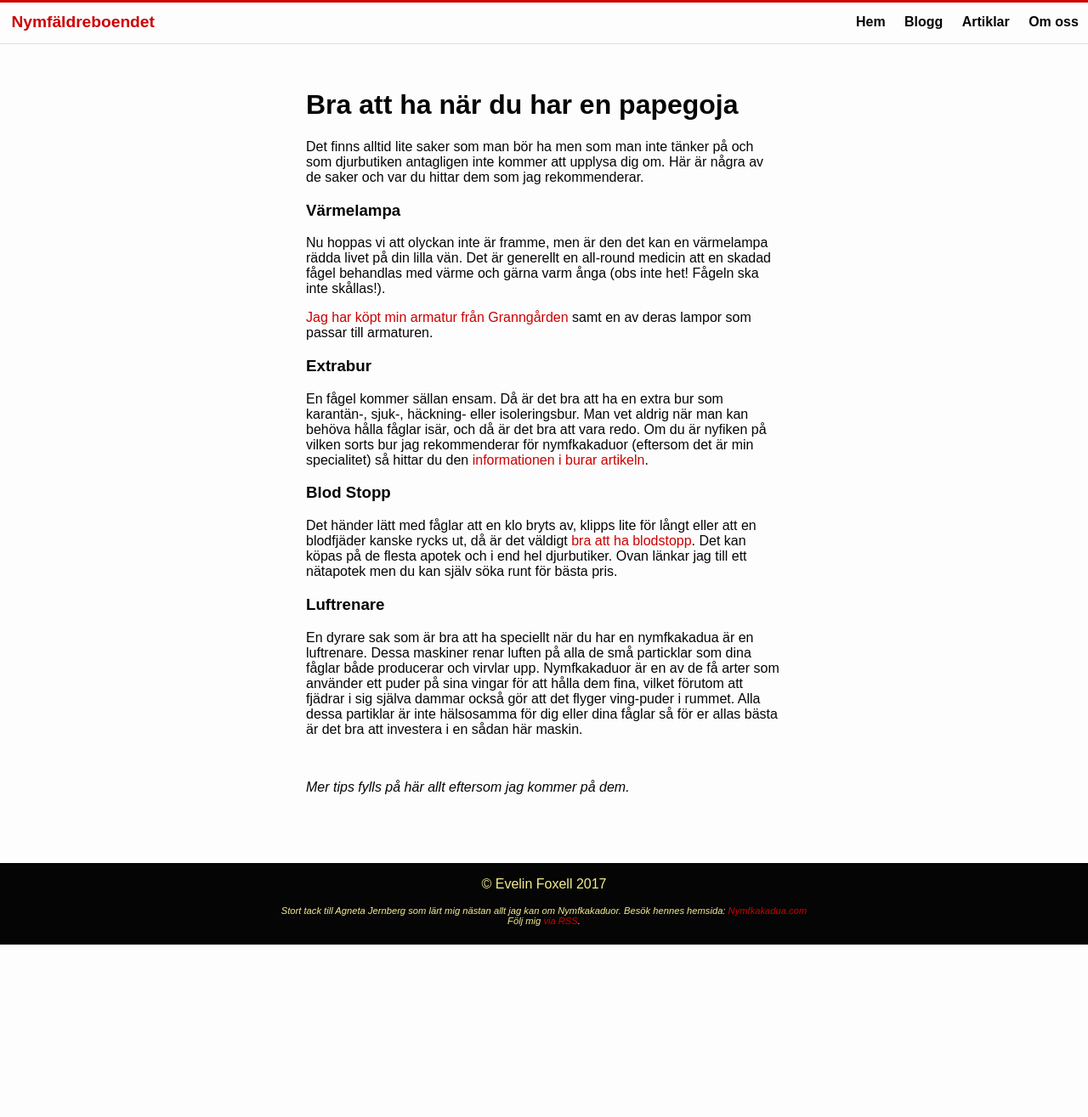
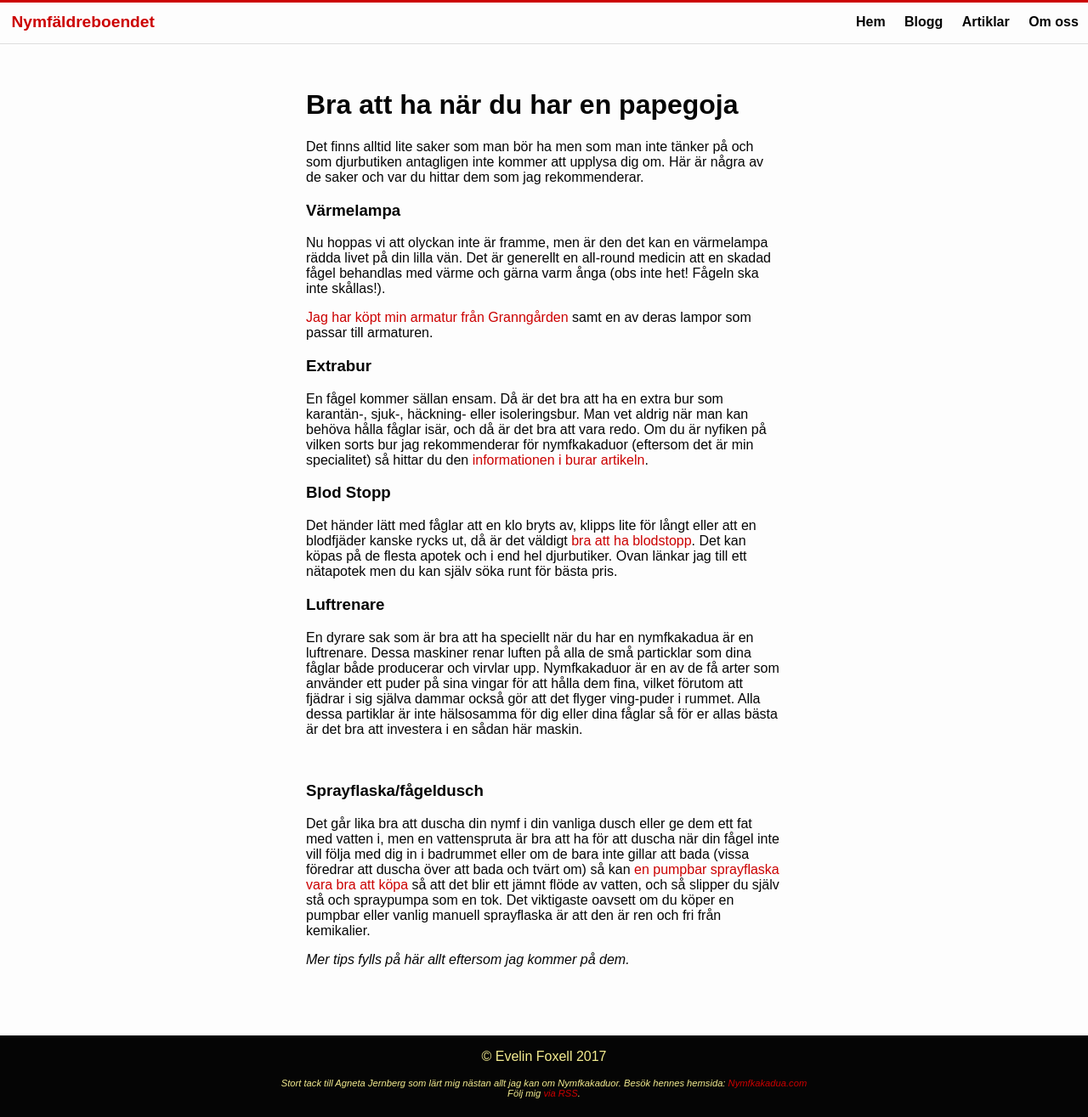
Before and after one commit to EvelinFoxell/lyrics, a Jekyll site: the page built from _articles/bra_att_ha.html, in a window 1280 px wide. Shown: the whole page at 85% size. Built offline with Jekyll 4.4.1, drawn with Linux system fonts in a browser that asks for light colours; before the commit the page ends 1112 px from its top, so only the background shows below that.

Commit message:
Update bra att ha article with shower options

```diff
--- a/_articles/bra_att_ha.html
+++ b/_articles/bra_att_ha.html
@@ -24,5 +24,10 @@ description: En lista på några saker som man kanske inte nämner men som är b
 	<h3><a name="luftrenare" class="anchor">Luftrenare</a></h3>
 	<p>En dyrare sak som är bra att ha speciellt när du har en nymfkakadua är en luftrenare. Dessa maskiner renar luften på alla de små particklar som dina fåglar både producerar och virvlar upp. Nymfkakaduor är en av de få arter som använder ett puder på sina vingar för att hålla dem fina, vilket förutom att fjädrar i sig själva dammar också gör att det flyger ving-puder i rummet. Alla dessa partiklar är inte hälsosamma för dig eller dina fåglar så för er allas bästa är det bra att investera i en sådan här maskin.</p>
 	<br />
+
+	<h3><a name="dusch" class="anchor">Sprayflaska/fågeldusch</a></h3>
+	<p>
+		Det går lika bra att duscha din nymf i din vanliga dusch eller ge dem ett fat med vatten i, men en vattenspruta är bra att ha för att duscha när din fågel inte vill följa med dig in i badrummet eller om de bara inte gillar att bada (vissa föredrar att duscha över att bada och tvärt om) så kan <a href="https://www.zoo.se/mister-exoterra-sprayflaska-2-l.html">en pumpbar sprayflaska vara bra att köpa</a> så att det blir ett jämnt flöde av vatten, och så slipper du själv stå och spraypumpa som en tok. Det viktigaste oavsett om du köper en pumpbar eller vanlig manuell sprayflaska är att den är ren och fri från kemikalier.
+	</p>
 	<p><em>Mer tips fylls på här allt eftersom jag kommer på dem.</em></p>
 </div>
```
Also changed, not shown: _articles/kost-tips.html (added, +16 -0 lines).
